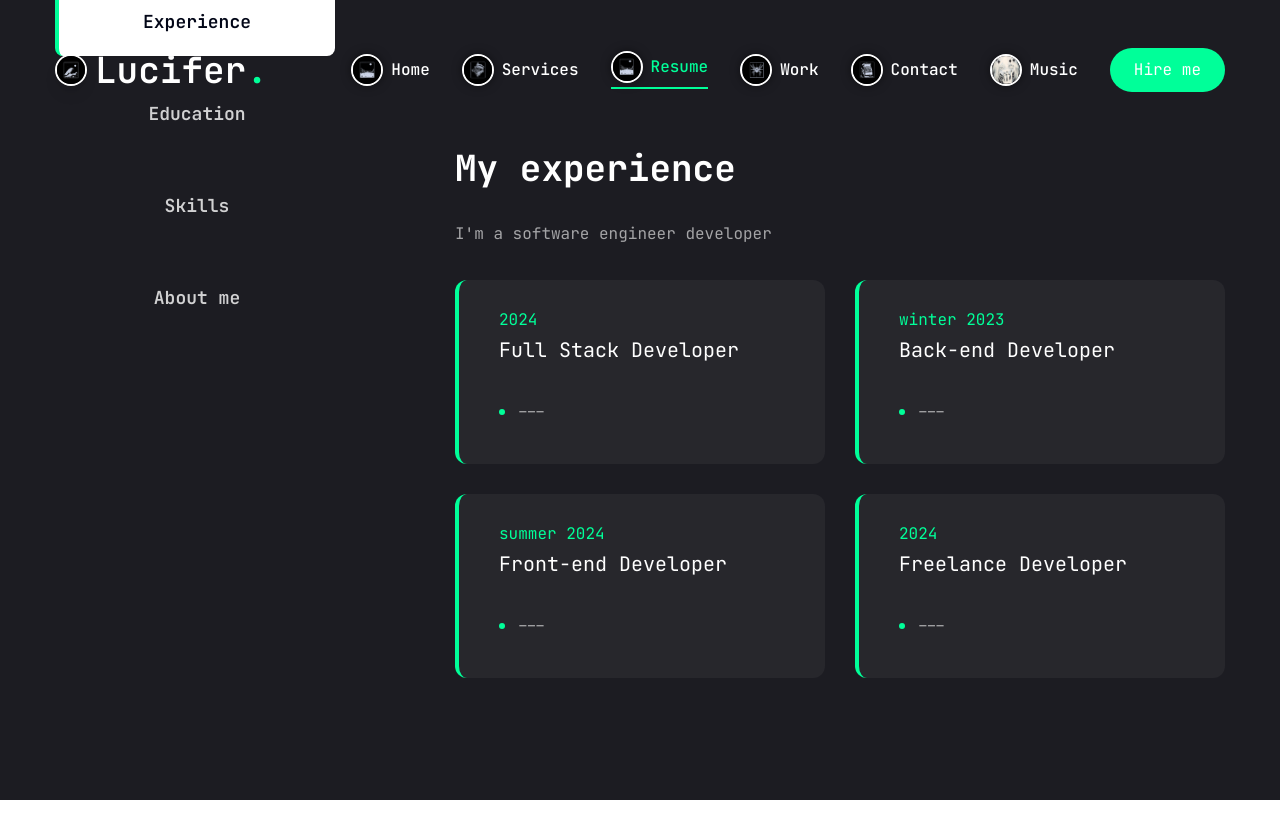
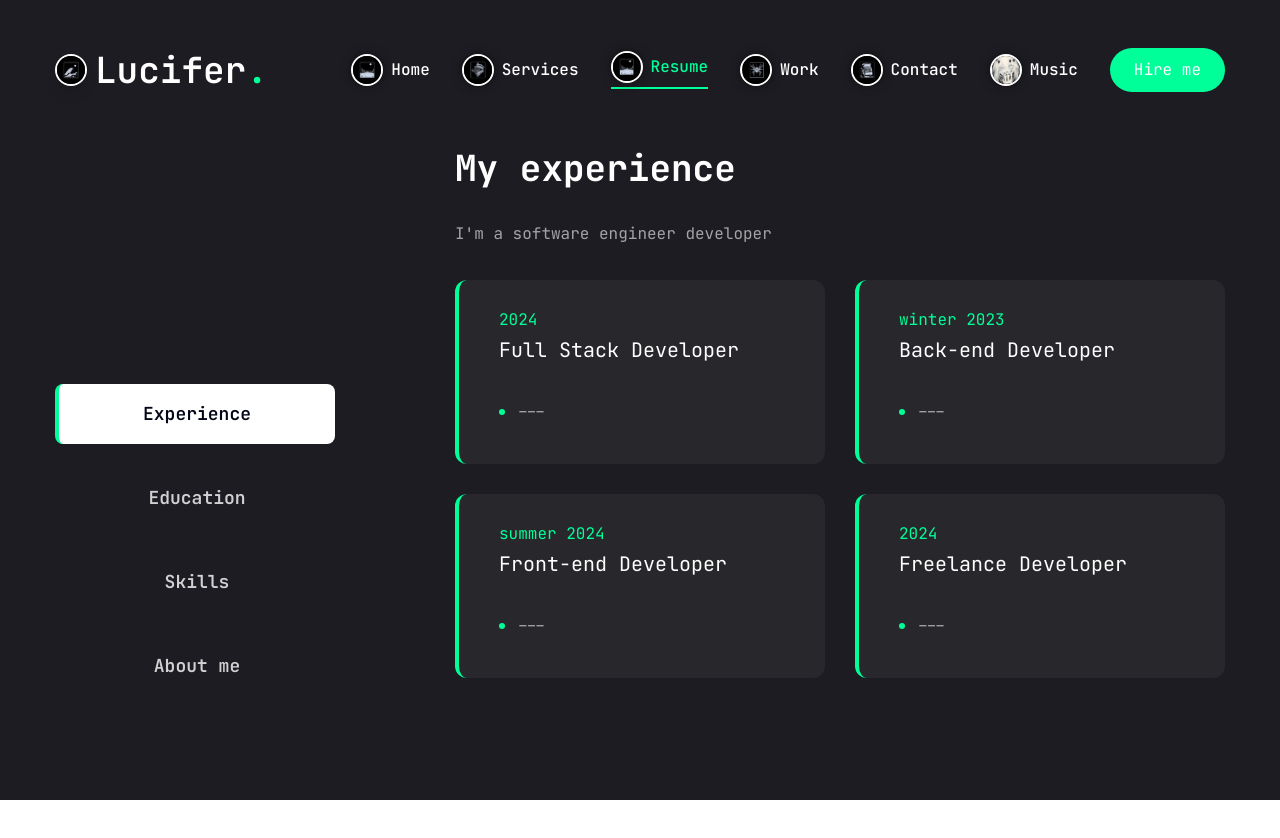
Before and after one commit to Lucifer123Morning/lucifer_server, a Next.js app: page /resume in a window 1280 px wide. Shown: the top 838 px of the page. Built offline with nearby package versions, Linux system fonts and the light colour scheme.

Commit message:
fix: added

```diff
--- a/components/ResumeClient.jsx
+++ b/components/ResumeClient.jsx
@@ -85,7 +85,7 @@ export default function ResumeClient() {
                 onValueChange={(v) => setActiveTab(v)}
             >
                 {/* Левая колонка */}
-                <div className="flex flex-col items-center justify-center w-full xl:w-[280px] h-full">
+                <div className="flex flex-col items-center justify-center w-full xl:w-[280px] h-screen">
                     <TabsList className="flex flex-col items-stretch justify-center gap-6 w-full bg-transparent border-none p-0">
                         {[
                             { value: "experience", label: "Experience" },
@@ -96,7 +96,7 @@ export default function ResumeClient() {
                             <TabsTrigger
                                 key={tab.value}
                                 value={tab.value}
-                                className={`w-full text-left text-lg font-semibold py-5 px-6 rounded-lg border-l-4 transition-all duration-300 ${
+                                className={`w-full text-left text-lg font-semibold py-4 px-6 rounded-lg border-l-4 transition-all duration-300 ${
                                     activeTab === tab.value
                                         ? "border-accent text-accent bg-primary shadow-[0_0_12px_rgba(0,255,150,0.25)]"
                                         : "border-transparent text-white/80 hover:text-accent"
```
